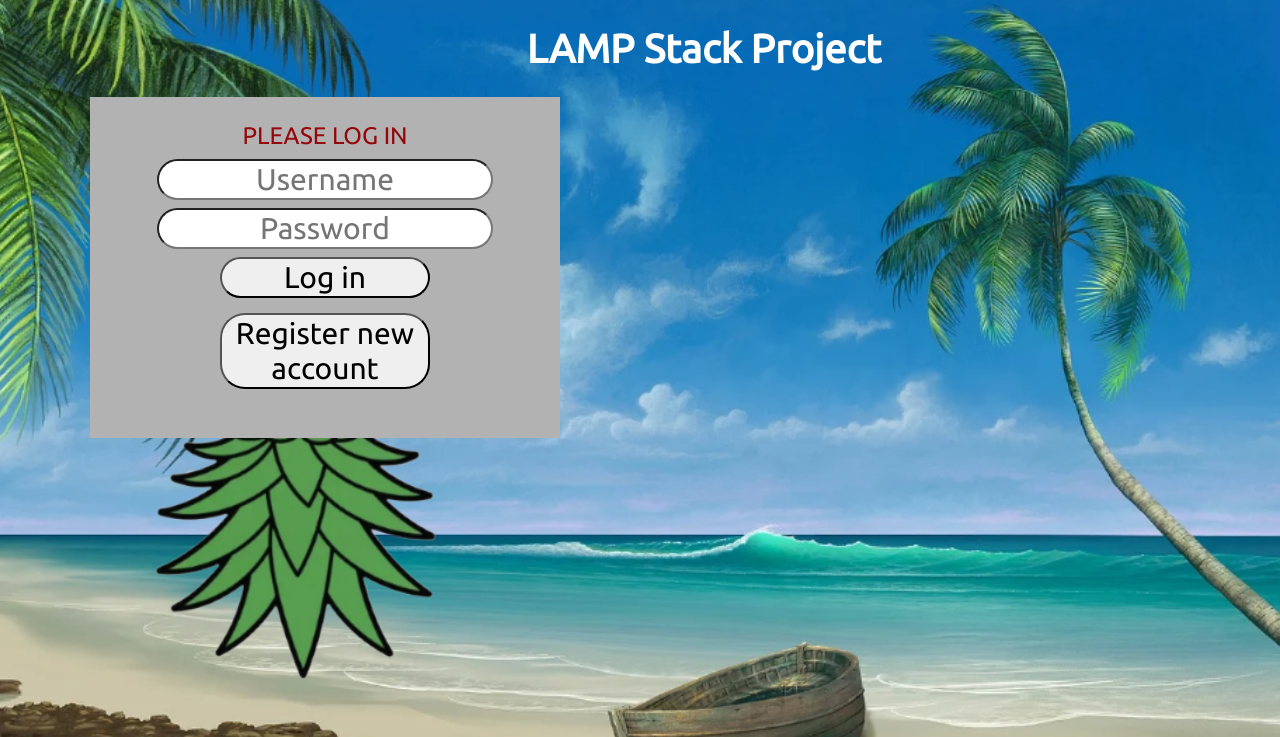
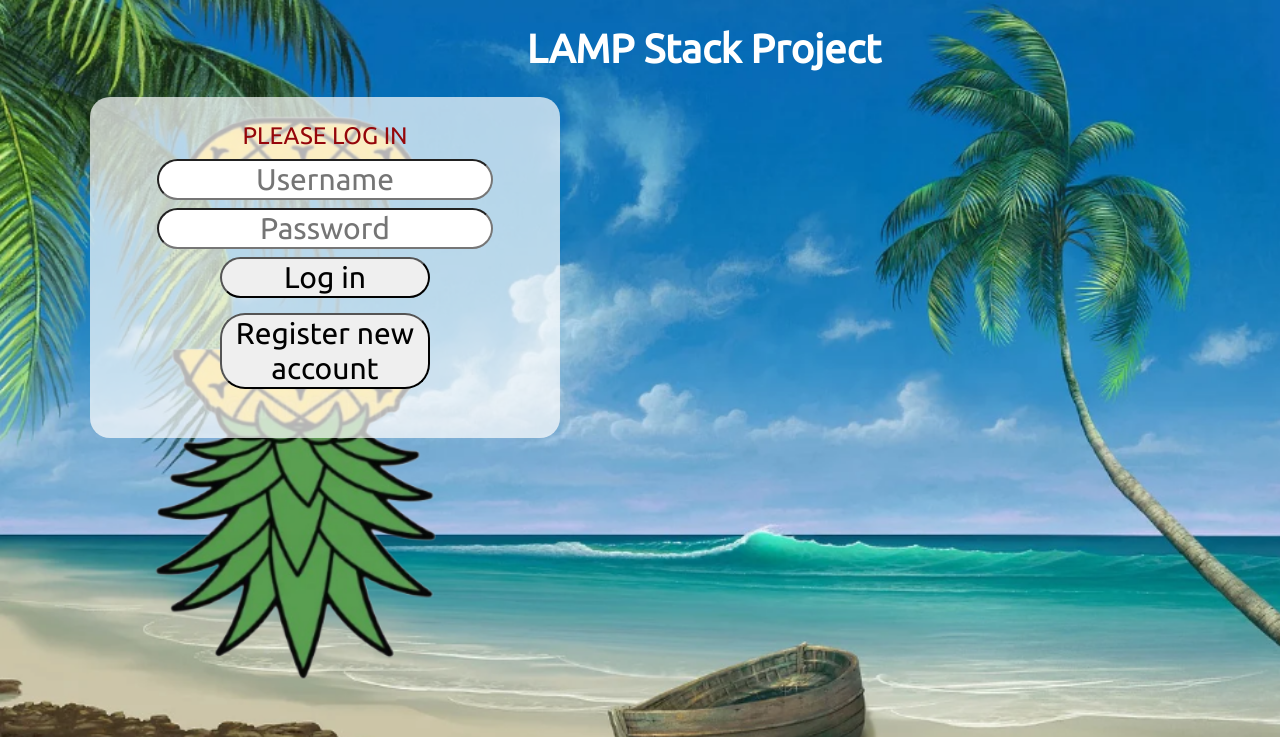
Before and after one commit to faithmunar/LAMP-stack-project, a PHP site: page / in a window 1280 px wide; the page is wider, and only the part inside the window is pictured. Shown: the top 737 px of that part. Run offline with PHP 8.4, Linux system fonts and the light colour scheme.

Commit message:
change to transparent background

```diff
--- a/html/css/styles.css
+++ b/html/css/styles.css
@@ -34,7 +34,8 @@ body
     width: 70%;
     margin-left: 15%;
     padding: 25px;
-    background-color: #b2b2b2;
+    background-color: rgba(255, 255, 255, 0.7);
+    border-radius: 20px;
 }
 
 #loggedInDiv
```
